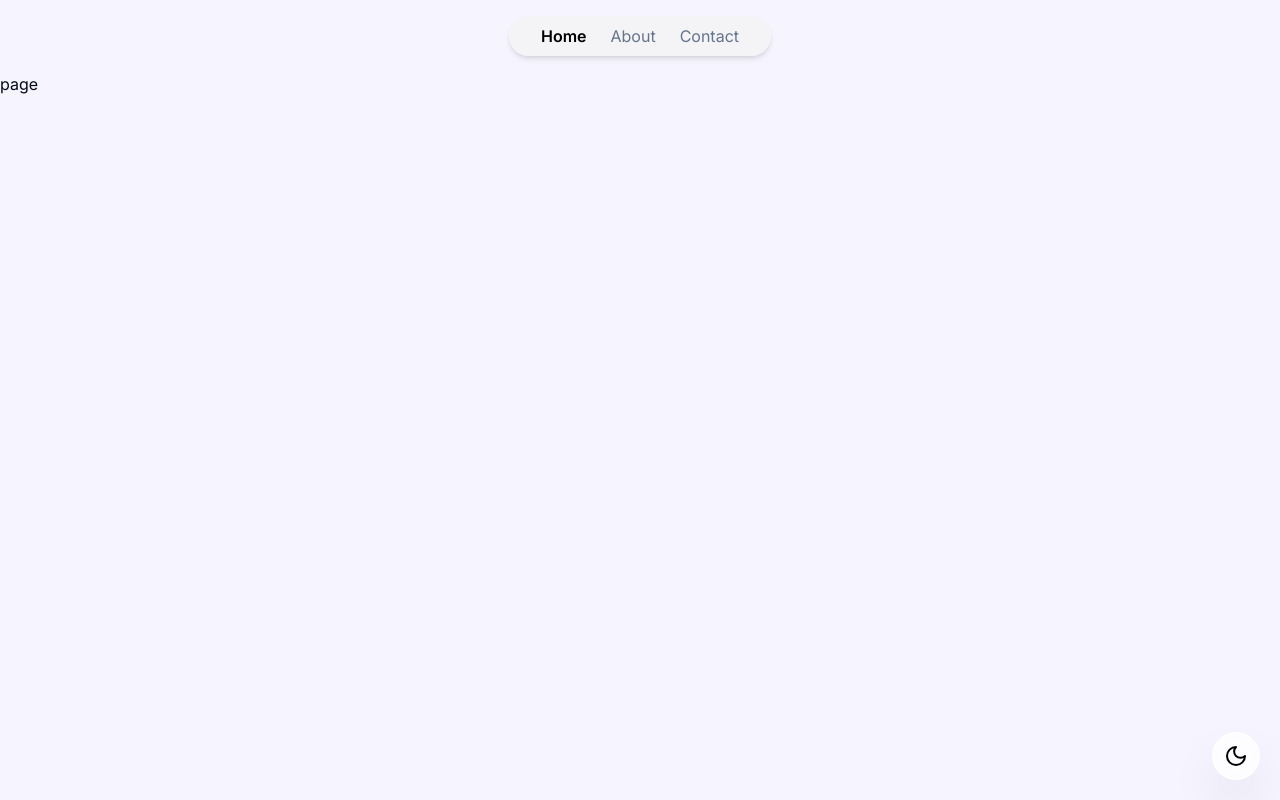
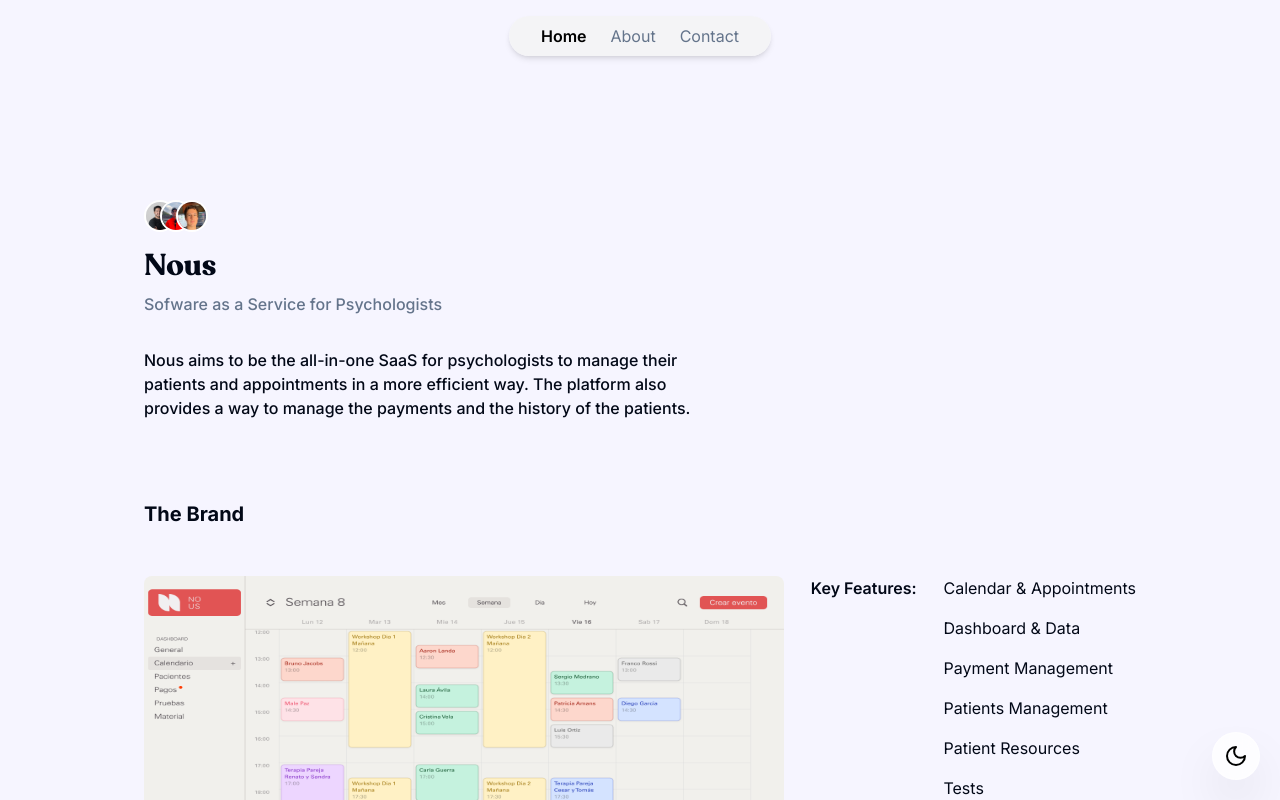
Before and after one commit to dgarciaob/portfolio, a Next.js app: page /work/bewell in a window 1280 px wide. Shown: the top 800 px of the page. Built offline with nearby package versions, Linux system fonts and the light colour scheme.

Commit message:
minor change

```diff
--- a/app/work/bewell/page.tsx
+++ b/app/work/bewell/page.tsx
@@ -1,7 +1,110 @@
 import React from "react";
+import MaxWidthWrapper from "@/components/MaxWidthWrapper";
+import { AnimatedTooltip } from "@/components/ui/animated-tooltip";
+import Contact from "@/components/Contact";
+import Link from "next/link";
+
+import { Badge } from "@/components/ui/badge";
+import Image from "next/image";
 
 const Bewell = () => {
-  return <div>page</div>;
+  return (
+    <MaxWidthWrapper>
+      <main className="mt-32 selection:bg-green-200 dark:selection:bg-blue-600">
+        <div className="flex flex-col space-y-2">
+          <div className="flex flex-row items-center justify-start mb-2 w-full">
+            <AnimatedTooltip items={people} />
+          </div>
+          <h1 className="font-recoletaAltBold text-3xl hover:text-green-700 transition-all duration-300 ease-in-out">
+            Nous
+          </h1>
+          <p className="font-medium text-muted-foreground">
+            Sofware as a Service for Psychologists
+          </p>
+        </div>
+        <p className="max-w-xl mt-8 font-medium">
+          Nous aims to be the all-in-one SaaS for psychologists to manage their
+          patients and appointments in a more efficient way. The platform also
+          provides a way to manage the payments and the history of the patients.
+        </p>
+
+        <h2 className="text-xl font-bold mt-20">The Brand</h2>
+        <div className="mt-12 rounded-lg flex flex-col md:flex md:flex-row md:justify-between">
+          <Image
+            src="/images/calendarWeek.png"
+            alt="Nous Background"
+            width={1000}
+            height={1000}
+            className="rounded-lg h-[20rem] w-[40rem] object-fit"
+          />
+          <p className="font-semibold">Key Features:</p>
+          <ul className="space-y-4">
+            <li>Calendar & Appointments</li>
+            <li>Dashboard & Data</li>
+            <li>Payment Management</li>
+            <li>Patients Management</li>
+            <li>Patient Resources</li>
+            <li>Tests</li>
+          </ul>
+        </div>
+
+        <h2 className="text-xl font-bold mt-32">The Goal</h2>
+        <p className="max-w-xl mt-12 font-medium">
+          Our goal is to give back time to psychologists, so they can focus on
+          their patients and not on the administrative tasks.
+        </p>
+        <p className="max-w-xl mt-4 font-medium">
+          Mental Health is a growing market and giving a hand to the main actors
+          of this market is a priority for us.
+        </p>
+
+        <div className="flex flex-row space-x-4 mt-32">
+          <h2 className="text-xl font-bold">The Work</h2>
+          <Badge>Work in Progress</Badge>
+        </div>
+
+        <p className="max-w-xl mt-12 font-medium">
+          You will soon be able to check the SaaS. Stay tuned!
+        </p>
+        <p className="max-w-xl mt-4 font-medium">
+          The software is currently being built with Next.js, TailwindCSS,
+          PostgreSQL, Clerk Auth and will be deployed on Vercel.
+        </p>
+
+        <section className="flex gap-4 items-center mb-8 mt-32">
+          <h2 className="font-medium text-md text-muted-foreground dark:text-zinc-200 flex-shrink-0">
+            Let&apos;s Connect
+          </h2>
+          <div className="w-full h-[1px] bg-zinc-300 dark:bg-zinc-700"></div>
+        </section>
+        <Contact />
+      </main>
+    </MaxWidthWrapper>
+  );
 };
 
 export default Bewell;
+
+const people = [
+  {
+    id: 1,
+    name: "Diego García",
+    designation: "Designer & Developer",
+    image: "/images/profilePicDiego.png",
+    className: "h-8 w-8",
+  },
+  {
+    id: 2,
+    name: "Bruno Gardini",
+    designation: "Designer",
+    image: "/images/380.png",
+    className: "h-8 w-8",
+  },
+  {
+    id: 3,
+    name: "Bruno Jacobs",
+    designation: "Designer & Developer",
+    image: "/images/profilePicBJ.png",
+    className: "h-8 w-8",
+  },
+];
```
